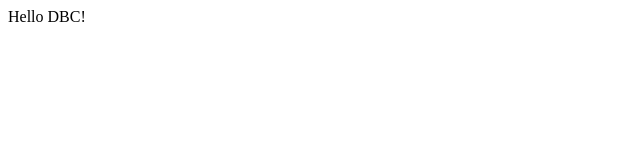
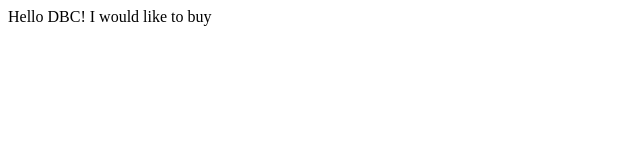
Before and after one commit to SorenPeterson/sorenpeterson.github.io, a plain HTML site: page index.html in a window 1280 px wide. Shown: the whole page, without its empty margins (0-640 px from the left). Drawn offline with Linux system fonts and the light colour scheme.

Commit message:
Edit index.html

```diff
--- a/index.html
+++ b/index.html
@@ -1,5 +1,6 @@
 <html>
   <body>
     Hello DBC!
+    I would like to buy
   </body>
 </html>
```
